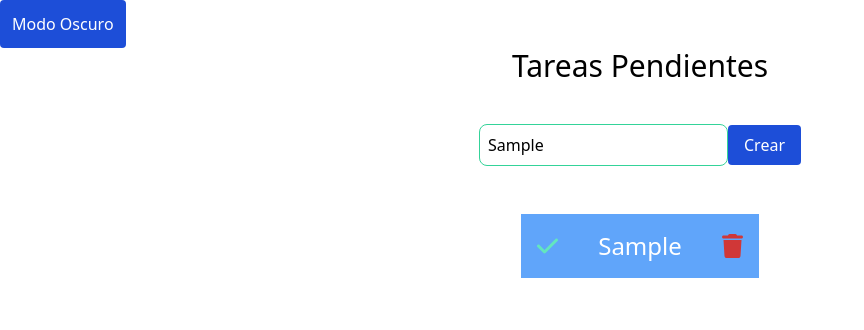
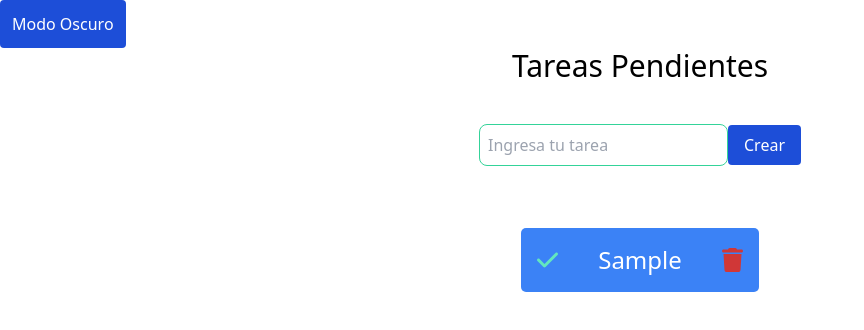
Before and after one commit to fabiandgit/proyectoAngular19, an Angular app: page / in a window 1280 px wide. Both pictures are taken after typing "Sample" into the empty fields and a click on the button "Crear". Shown: the top 330 px of the page, without its empty margins (0-864 px from the left). Built offline with nearby package versions, Linux system fonts and the light colour scheme.

Commit message:
tercer commit se agrga el id a la interface ModelTask y se crea la funcionalidad de completar y eliminar

```diff
--- a/src/app/components/Todo-Component/todo-app/todo-app.component.ts
+++ b/src/app/components/Todo-Component/todo-app/todo-app.component.ts
@@ -15,13 +15,13 @@ export class TodoAppComponent {
 
   constructor() {
     this.task = {
+      id: 0,
       name: '',
       completed: false,
     };
   }
 
   sendInfo(e: any) {
-    console.log('cuidado', e);
     this.task = { ...e };
   }
 }
--- a/src/app/components/Todo-Component/todo-form/todo-form.component.ts
+++ b/src/app/components/Todo-Component/todo-form/todo-form.component.ts
@@ -17,6 +17,7 @@ export class TodoFormComponent {
   //button
   titleButton: string = 'Crear';
   valueTask: ModelTask = {
+    id: 0,
     name: '',
     completed: false,
   };
@@ -28,7 +29,9 @@ export class TodoFormComponent {
   }
 
   TodoTask() {
+    this.valueTask.id++;
     this.valueTask.name = this.TodoForm.value.todoInput;
     this.task.emit(this.valueTask);
+    this.todoInput.reset();
   }
 }
--- a/src/app/components/Todo-Component/todo-list/todo-list.component.css
+++ b/src/app/components/Todo-Component/todo-list/todo-list.component.css
@@ -0,0 +1,8 @@
+.content-li {
+  margin: 10px 20px 20px 20px;
+  border-radius: 5px;
+}
+
+.completed-item-active {
+  text-decoration: rgb(25, 135, 25) solid 4px line-through;
+}
--- a/src/app/components/Todo-Component/todo-list/todo-list.component.html
+++ b/src/app/components/Todo-Component/todo-list/todo-list.component.html
@@ -1,12 +1,17 @@
-<div class="bg-blue-400 text-white mt-10">
-  <ul class="">
+<div class="text-white mt-10 pt-1 pb-1">
+  <ul>
     @for (item of list; track $index) {
-    <li class="flex justify-around gap-10 p-4 text-2xl">
-      <span class="cursor-pointer" (click)="checkTask()">
+    <li
+      class="flex justify-around gap-10 p-4 text-2xl bg-blue-500 border-white content-li"
+      [ngClass]="{ 'completed-item-active': item.completed }"
+    >
+      <span class="cursor-pointer" (click)="checkTask(item.id)">
         <fa-icon [icon]="faCheck" style="color: #63e6be"></fa-icon
       ></span>
-      {{ item.name }}
-      <span class="cursor-pointer" (click)="deleteTask()"
+      <p class="prueba">
+        {{ item.name }}
+      </p>
+      <span class="cursor-pointer" (click)="deleteTask(item.id)"
         ><fa-icon [icon]="faTrash" style="color: #d03737"></fa-icon
       ></span>
     </li>
--- a/src/app/components/Todo-Component/todo-list/todo-list.component.ts
+++ b/src/app/components/Todo-Component/todo-list/todo-list.component.ts
@@ -1,18 +1,13 @@
-import {
-  Component,
-  Input,
-  input,
-  SimpleChanges,
-  OnChanges,
-} from '@angular/core';
+import { Component, Input, SimpleChanges } from '@angular/core';
 import { FontAwesomeModule } from '@fortawesome/angular-fontawesome';
 import { faTrash } from '@fortawesome/free-solid-svg-icons';
 import { faCheck } from '@fortawesome/free-solid-svg-icons';
 import { ModelTask } from '../../../models/task-model';
+import { NgClass } from '@angular/common';
 
 @Component({
   selector: 'app-todo-list',
-  imports: [FontAwesomeModule],
+  imports: [FontAwesomeModule, NgClass],
   templateUrl: './todo-list.component.html',
   styleUrl: './todo-list.component.css',
 })
@@ -27,14 +22,11 @@ export class TodoListComponent {
     const savedTasks = localStorage.getItem('tasks');
     if (savedTasks) {
       this.list = JSON.parse(savedTasks); // Cargar tareas guardadas
-      console.log(this.list);
     }
-    console.log(savedTasks);
   }
 
   ngOnChanges(changes: SimpleChanges): void {
     if (changes['task'] && changes['task'].currentValue) {
-      console.log(this.task);
       if (this.task && this.task.name.trim() !== '') {
         this.list.push(this.task);
         localStorage.setItem('tasks', JSON.stringify(this.list));
@@ -43,11 +35,22 @@ export class TodoListComponent {
     }
   }
 
-  checkTask() {
+  checkTask(id: number) {
     console.log('completada');
+    this.list.map((index) => {
+      if (id == index.id) {
+        index.completed = true;
+      }
+    });
+    console.log('list', this.list);
   }
 
-  deleteTask() {
+  deleteTask(id: number) {
     console.log('eliminada');
+    const localStorageTask = localStorage.getItem('tasks') || '[]';
+    const storedList = JSON.parse(localStorageTask); // se convierte a tipo json
+    const updatedList = storedList.filter((item: any) => item.id !== id);
+    localStorage.setItem('tasks', JSON.stringify(updatedList));
+    this.list = updatedList; // Actualizamos la lista en el componente
   }
 }
--- a/src/app/models/task-model.ts
+++ b/src/app/models/task-model.ts
@@ -1,4 +1,5 @@
 export interface ModelTask {
+  id: number;
   name: string;
   completed: boolean;
 }
```
